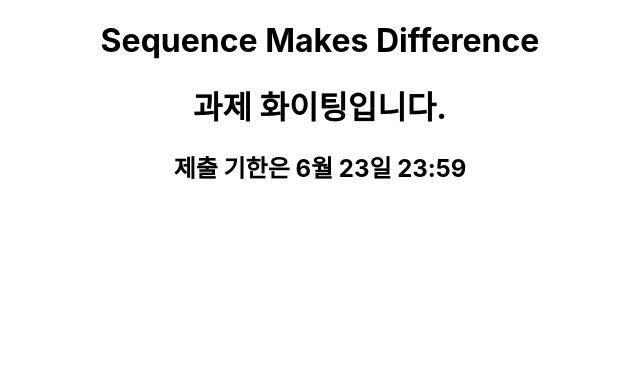
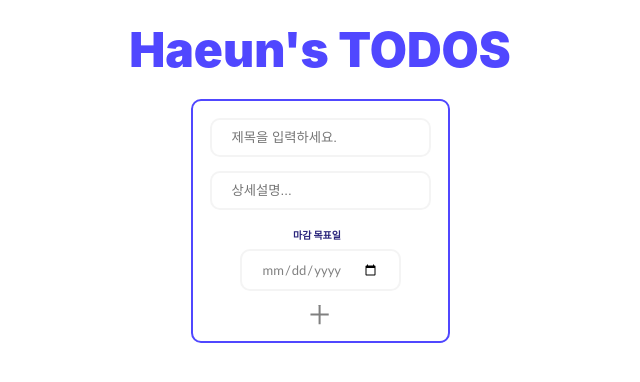
Before and after one commit to songhaeunsong/to-do-list, a React (Create React App) app: page / in a window 1280 px wide. Shown: the top 382 px of the page, without its empty margins (320-960 px from the left). Built offline with nearby package versions, Linux system fonts and the light colour scheme.

Commit message:
todolist 구현

```diff
--- a/package.json
+++ b/package.json
@@ -8,6 +8,7 @@
     "@testing-library/user-event": "^13.5.0",
     "react": "^18.2.0",
     "react-dom": "^18.2.0",
+    "react-icons": "^4.4.0",
     "react-scripts": "5.0.1",
     "web-vitals": "^2.1.4"
   },
--- a/src/App.css
+++ b/src/App.css
@@ -1,38 +1,6 @@
-.App {
+.add-todo-button {
   text-align: center;
+  margin-bottom: 10px;
+  font-size: 2.5rem;
+  color: #5047ff;
 }
-
-.App-logo {
-  height: 40vmin;
-  pointer-events: none;
-}
-
-@media (prefers-reduced-motion: no-preference) {
-  .App-logo {
-    animation: App-logo-spin infinite 20s linear;
-  }
-}
-
-.App-header {
-  background-color: #282c34;
-  min-height: 100vh;
-  display: flex;
-  flex-direction: column;
-  align-items: center;
-  justify-content: center;
-  font-size: calc(10px + 2vmin);
-  color: white;
-}
-
-.App-link {
-  color: #61dafb;
-}
-
-@keyframes App-logo-spin {
-  from {
-    transform: rotate(0deg);
-  }
-  to {
-    transform: rotate(360deg);
-  }
-}
--- a/src/App.js
+++ b/src/App.js
@@ -1,13 +1,69 @@
-import logo from './logo.svg';
-import './App.css';
+import React, { useState } from "react";
+import "./App.css";
+import Template from "./components/Template";
+import ToDoList from "./components/ToDoList";
+import ToDoInsert from "./components/ToDoInsert";
 
 function App() {
+  let nextId = 1;
+  const [selectedTodo, setSelectedTodo] = useState(null);
+  const [todos, setTodos] = useState([]);
+
+  const onInsertTodo = (text, subtext, date) => {
+    if (text === "") {
+      return alert("제목을 입력해주세요!");
+    } else {
+      const todo = {
+        id: nextId,
+        text,
+        subtext,
+        date,
+        checked: false,
+      };
+      setTodos((todos) => todos.concat(todo));
+      nextId++;
+    }
+  };
+
+  const onCheckToggle = (id) => {
+    setTodos((todos) =>
+      todos.map((todo) =>
+        todo.id === id ? { ...todo, checked: !todo.checked } : todo
+      )
+    );
+  };
+
+  const onChangeSelectedTodo = (todo) => {
+    setSelectedTodo(todo);
+  };
+
+  const onRemove = (id) => {
+    setTodos((todos) => todos.filter((todo) => todo.id !== id));
+    setSelectedTodo((selectedTodo) => !selectedTodo);
+  };
+
+  const onUpdate = (id, text, subtext, date) => {
+    setTodos((todos) =>
+      todos.map((todo) =>
+        todo.id === id ? { ...todo, text, subtext, date } : todo
+      )
+    );
+    setSelectedTodo((selectedTodo) => !selectedTodo);
+  };
   return (
-    <div className='App'>
-      <h1>Sequence Makes Difference</h1>
-      <h1>과제 화이팅입니다.</h1>
-      <h2>제출 기한은 6월 23일 23:59</h2>
-    </div>
+    <Template>
+      <ToDoInsert
+        selectedTodo={selectedTodo}
+        onInsertTodo={onInsertTodo}
+        onRemove={onRemove}
+        onUpdate={onUpdate}
+      />
+      <ToDoList
+        todos={todos}
+        onCheckToggle={onCheckToggle}
+        onChangeSelectedTodo={onChangeSelectedTodo}
+      />
+    </Template>
   );
 }
 
--- /dev/null
+++ b/src/components/Template/index.js
@@ -0,0 +1,13 @@
+import React from "react";
+import "./template.css";
+
+const Template = ({ children }) => {
+  return (
+    <div className="template">
+      <div className="title">Haeun's TODOS</div>
+      <div>{children}</div>
+    </div>
+  );
+};
+
+export default Template;
--- /dev/null
+++ b/src/components/Template/template.css
@@ -0,0 +1,12 @@
+.template {
+  padding-top: 20px;
+  max-height: 100vh;
+}
+.title {
+  color: #5047ff;
+  width: 100%;
+  text-align: center;
+  padding-bottom: 20px;
+  font-size: 3rem;
+  font-weight: 900;
+}
--- /dev/null
+++ b/src/components/ToDoInsert/index.js
@@ -0,0 +1,101 @@
+import React, { useEffect, useState } from "react";
+import { AiOutlinePlus } from "react-icons/ai";
+import { TiPencil, TiTrash } from "react-icons/ti";
+import "./todoinsert.css";
+
+const ToDoInsert = ({ onInsertTodo, selectedTodo, onRemove, onUpdate }) => {
+  const [text, setText] = useState("");
+  const [subtext, setSubtext] = useState("");
+  const [date, setDate] = useState("");
+
+  const textChange = (e) => {
+    setText(e.target.value);
+  };
+  const subtextChange = (e) => {
+    setSubtext(e.target.value);
+  };
+
+  const dateChange = (e) => {
+    setDate(e.target.value);
+  };
+
+  const onSubmit = (e) => {
+    e.preventDefault();
+    onInsertTodo(text, subtext, date);
+    setText("");
+    setSubtext("");
+    setDate("");
+  };
+
+  useEffect(() => {
+    if (selectedTodo) {
+      setText(selectedTodo.text);
+      setSubtext(selectedTodo.subtext);
+      setDate(selectedTodo.date);
+    }
+  }, [selectedTodo]);
+
+  return (
+    <div className="todo-insert">
+      {selectedTodo ? (
+        <form
+          className="rewrite"
+          onSubmit={() => {
+            onUpdate(selectedTodo.id, text, subtext, date);
+          }}
+        >
+          <input
+            requiered
+            placeholder="수정사항을 입력하세요."
+            value={text}
+            onChange={textChange}
+          ></input>
+          <input
+            requiered
+            placeholder="상세설명..."
+            value={subtext}
+            onChange={subtextChange}
+          ></input>
+          <p>마감 목표일</p>
+          <input id="date" type="date" value={date} onChange={dateChange} />
+
+          <div>
+            <TiPencil
+              onClick={() => {
+                onUpdate(selectedTodo.id, text, subtext, date);
+              }}
+            />
+            <TiTrash
+              onClick={() => {
+                onRemove(selectedTodo.id);
+              }}
+            />
+          </div>
+        </form>
+      ) : (
+        <form onSubmit={onSubmit}>
+          <input
+            requiered
+            placeholder="제목을 입력하세요."
+            value={text}
+            onChange={textChange}
+          ></input>
+          <input
+            requiered
+            placeholder="상세설명..."
+            value={subtext}
+            onChange={subtextChange}
+          ></input>
+          <p>마감 목표일</p>
+          <input id="date" type="date" value={date} onChange={dateChange} />
+
+          <button className="add-todo-btn" type="submit">
+            <AiOutlinePlus />
+          </button>
+          <div></div>
+        </form>
+      )}
+    </div>
+  );
+};
+export default ToDoInsert;
--- /dev/null
+++ b/src/components/ToDoInsert/todoinsert.css
@@ -0,0 +1,64 @@
+.todo-insert {
+  display: flex;
+  justify-content: center;
+  align-items: center;
+  margin-bottom: 30px;
+}
+form {
+  display: flex;
+  flex-direction: column;
+  justify-content: center;
+  align-items: center;
+  border: 2px solid #5047ff;
+  border-radius: 10px;
+  padding: 10px;
+}
+input {
+  padding: 10px 20px;
+  border: 2px solid rgb(244, 244, 244);
+  border-radius: 10px;
+  outline: none;
+  margin: 7px;
+}
+
+.add-todo-btn {
+  padding: 0 5px;
+  background-color: white;
+  border: none;
+  border-radius: 50%;
+  cursor: pointer;
+  color: gray;
+}
+.add-todo-btn:hover {
+  color: #5047ff;
+}
+.add-todo-btn svg {
+  padding-top: 3px;
+  font-size: 1.7rem;
+}
+.rewrite {
+  padding-left: 10vw;
+  padding-right: 10vw;
+  background-color: aliceblue;
+  height: auto;
+  display: flex;
+  flex-direction: column;
+}
+.rewrite svg {
+  color: #5047ff;
+  font-size: 1.8rem;
+  margin: 10px 30px -5px 30px;
+}
+p {
+  width: 4rem;
+  font-size: 10px;
+  font-weight: 900;
+  margin-left: 10px;
+  margin-bottom: 0px;
+  color: #29247b;
+}
+#date {
+  font-size: 13px;
+  color: gray;
+  font-family: "Gill Sans", "Gill Sans MT", Calibri, "Trebuchet MS", sans-serif;
+}
--- /dev/null
+++ b/src/components/ToDoItem/index.js
@@ -0,0 +1,37 @@
+import React from "react";
+import { BsEmojiHeartEyes, BsCircle } from "react-icons/bs";
+import "./todoitem.css";
+
+const ToDoItem = ({ todo, onCheckToggle, onChangeSelectedTodo }) => {
+  const { id, text, subtext, date, checked } = todo;
+  return (
+    <div className="todo-item">
+      <div className={`content ${checked ? "checked" : ""}`}>
+        {checked ? (
+          <BsEmojiHeartEyes
+            onClick={() => {
+              onCheckToggle(id);
+            }}
+          />
+        ) : (
+          <BsCircle
+            onClick={() => {
+              onCheckToggle(id);
+            }}
+          />
+        )}
+        <div
+          className="text"
+          onClick={() => {
+            onChangeSelectedTodo(todo);
+          }}
+        >
+          <p className="list--text">{text}</p>
+          <p className="list--subtext">{subtext}</p>
+          <p className="list--date">{date}</p>
+        </div>
+      </div>
+    </div>
+  );
+};
+export default ToDoItem;
--- /dev/null
+++ b/src/components/ToDoItem/todoitem.css
@@ -0,0 +1,44 @@
+.todo-item {
+  padding: 1rem;
+  margin: 20px;
+  box-shadow: 3px 5px 10px 3px lightgray;
+  border-radius: 15px;
+}
+.content {
+  cursor: pointer;
+  display: flex;
+  align-items: center;
+}
+.content svg {
+  font-size: 2rem;
+  color: #5047ff;
+  margin: 0 40px;
+}
+.content .text {
+  margin-left: 2vw;
+  font-size: 1.3rem;
+  font-weight: 500;
+  color: black;
+}
+.content.checked .text {
+  text-decoration: line-through #5047ff;
+  opacity: 0.6;
+  margin-left: 2vw;
+  font-size: 1.3rem;
+  font-weight: 500;
+}
+.list--text {
+  color: black;
+  font-size: 20px;
+  margin: 5px;
+}
+.list--subtext {
+  color: gray;
+  font-size: 15px;
+  margin: 5px;
+}
+.list--date {
+  color: #5047ff;
+  font-size: 10px;
+  margin: 5px;
+}
--- /dev/null
+++ b/src/components/ToDoList/index.js
@@ -0,0 +1,19 @@
+import React from "react";
+import ToDoItem from "../ToDoItem";
+import "./todolist.css";
+
+const ToDoList = ({ todos, onCheckToggle, onChangeSelectedTodo }) => {
+  return (
+    <div className="todo-list">
+      {todos.map((todo) => (
+        <ToDoItem
+          todo={todo}
+          key={todo.id}
+          onCheckToggle={onCheckToggle}
+          onChangeSelectedTodo={onChangeSelectedTodo}
+        />
+      ))}
+    </div>
+  );
+};
+export default ToDoList;
--- /dev/null
+++ b/src/components/ToDoList/todolist.css
@@ -0,0 +1,9 @@
+.todo-list {
+  width: 50vw;
+  margin-left: auto;
+  margin-right: auto;
+  margin-bottom: 20px;
+  padding: 0px;
+  border: 0px solid darkgray;
+  border-radius: 20px;
+}
```
Also changed, not shown: 1 other file (tests, documents, lock files or other folders).
